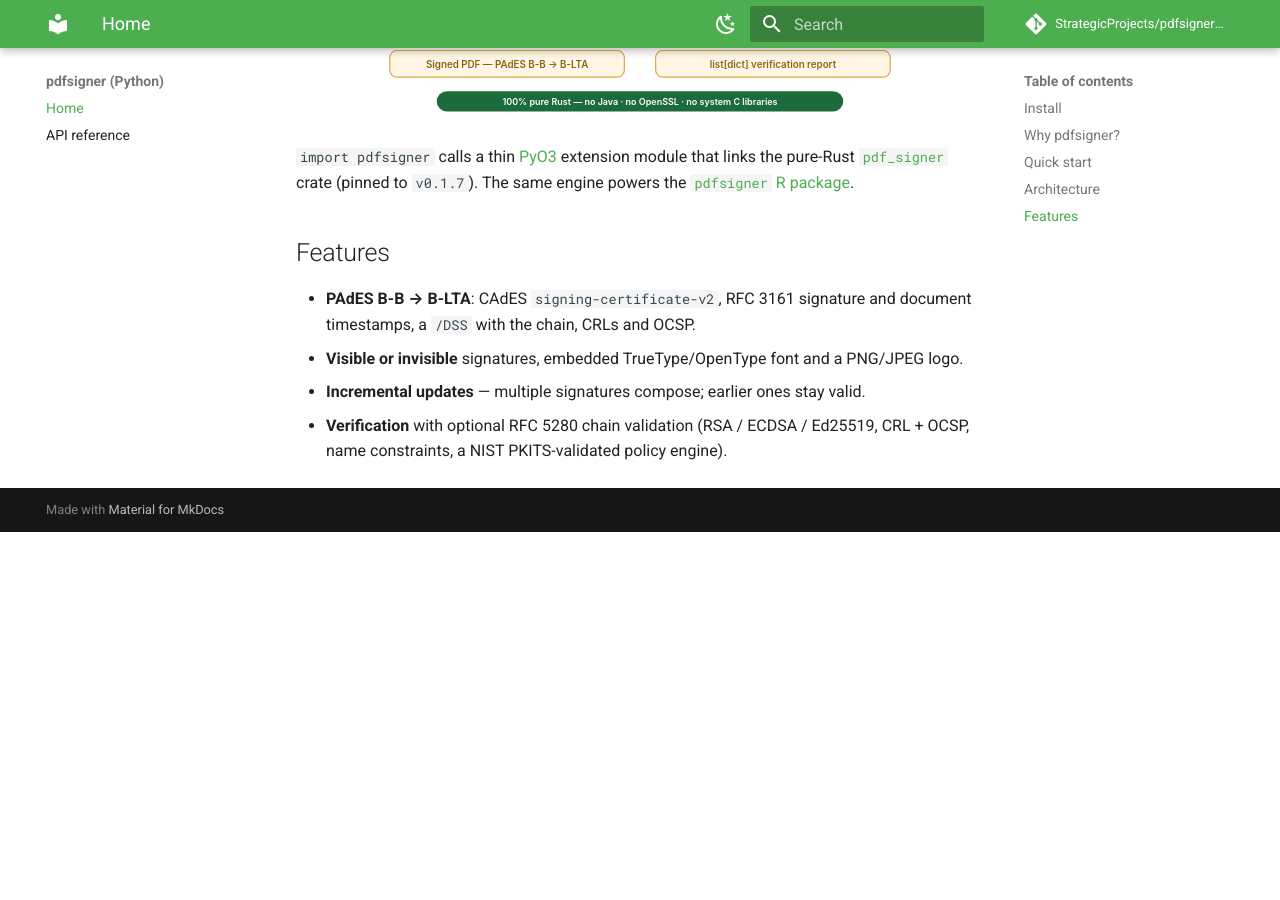
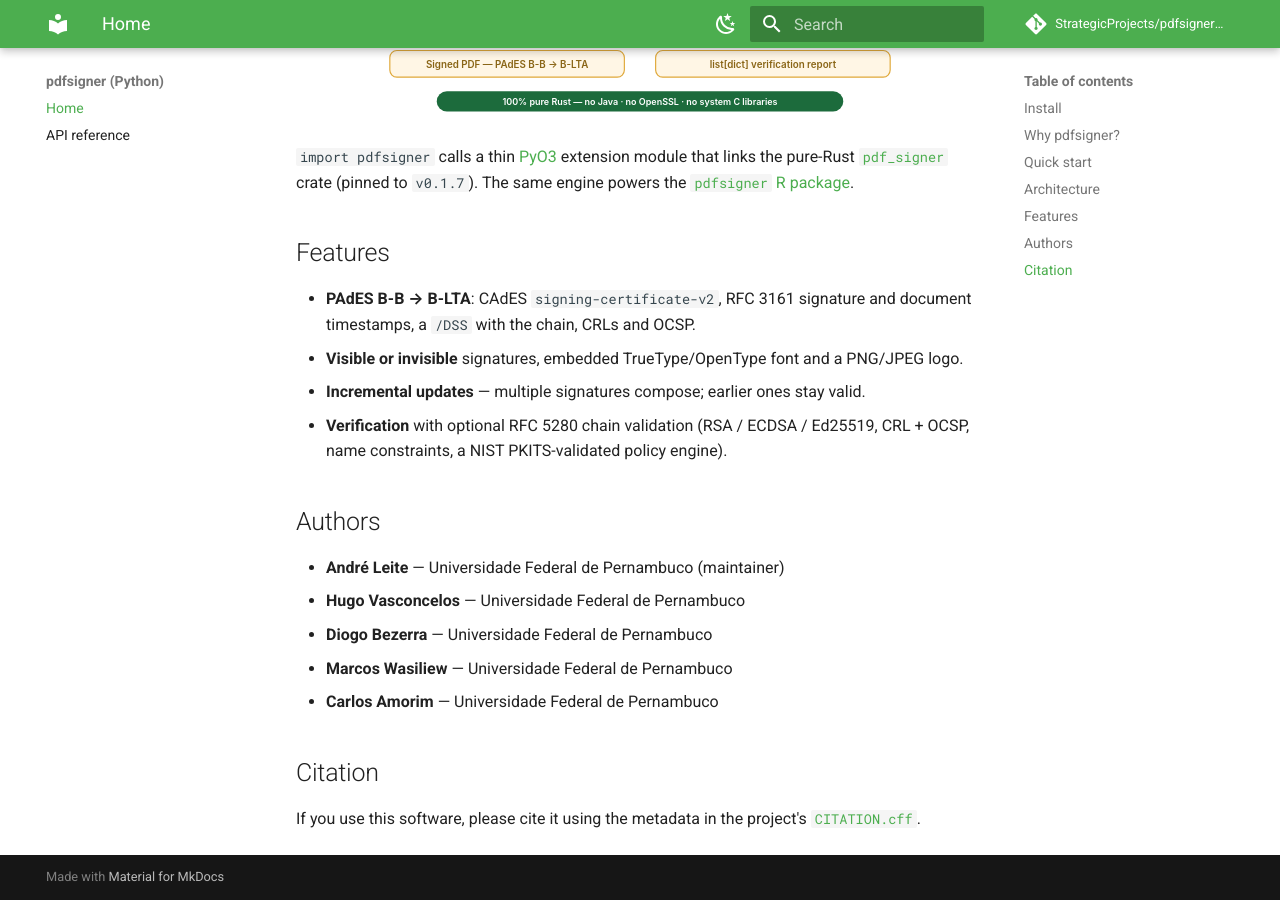
Before and after one commit to StrategicProjects/pdfsignerpy, an MkDocs documentation site: the page built from docs/index.md, in a window 1280 px wide and 900 px high, scrolled down 1812 px. Built offline with MkDocs 1.6.1 and Material for MkDocs 9.7.7, drawn with Linux system fonts in a browser that asks for light colours; comment, search, counter and statistics services are not loaded; before the commit the page ends 2344 px from its top, so only the background shows below that.

Commit message:
chore: add Zenodo/citation metadata, fix authorship, bump to 0.2.1
- Add CITATION.cff and .zenodo.json (full author roster, related
  identifiers to PyPI and the pdf_signer engine repo)
- Add all five authors (correct spellings) to pyproject.toml; set
  André Leite as maintainer
- Add Authors + Citation sections to README and docs/index.md
- Bump version 0.2.0 -> 0.2.1 (Cargo.toml; CITATION.cff/.zenodo.json)

Co-Authored-By: Claude Opus 4.8 (1M context) <noreply@anthropic.com>

```diff
--- a/Cargo.toml
+++ b/Cargo.toml
@@ -1,6 +1,6 @@
 [package]
 name = "pdfsigner-py"
-version = "0.2.0"
+version = "0.2.1"
 edition = "2021"
 rust-version = "1.74"
 description = "Python bindings (PyO3) for the pure-Rust pdf_signer PAdES backend."
--- a/docs/index.md
+++ b/docs/index.md
@@ -74,3 +74,16 @@ crate (pinned to `v0.1.7`). The same engine powers the
   valid.
 - **Verification** with optional RFC 5280 chain validation (RSA / ECDSA /
   Ed25519, CRL + OCSP, name constraints, a NIST PKITS-validated policy engine).
+
+## Authors
+
+- **André Leite** — Universidade Federal de Pernambuco (maintainer)
+- **Hugo Vasconcelos** — Universidade Federal de Pernambuco
+- **Diogo Bezerra** — Universidade Federal de Pernambuco
+- **Marcos Wasiliew** — Universidade Federal de Pernambuco
+- **Carlos Amorim** — Universidade Federal de Pernambuco
+
+## Citation
+
+If you use this software, please cite it using the metadata in the project's
+[`CITATION.cff`](https://github.com/StrategicProjects/pdfsignerpy/blob/main/CITATION.cff).
```
Also changed, not shown: README.md (+13 -0 lines), pyproject.toml (+8 -1 lines), .zenodo.json (added), 2 other files.
